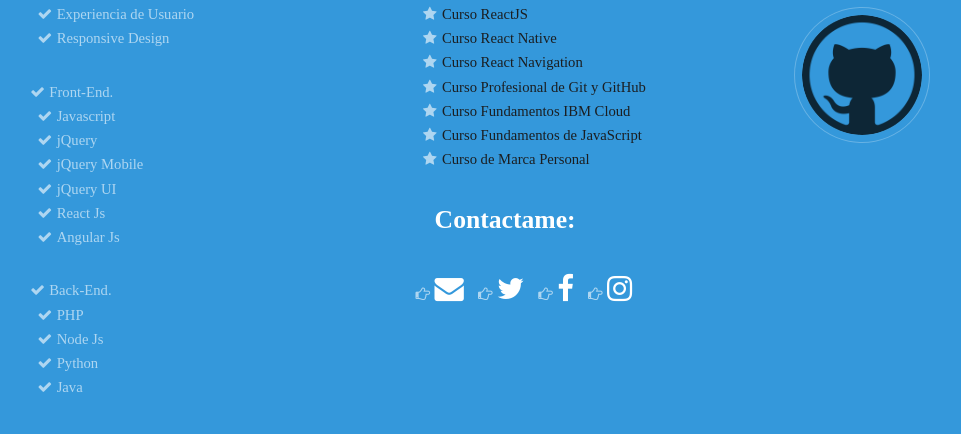
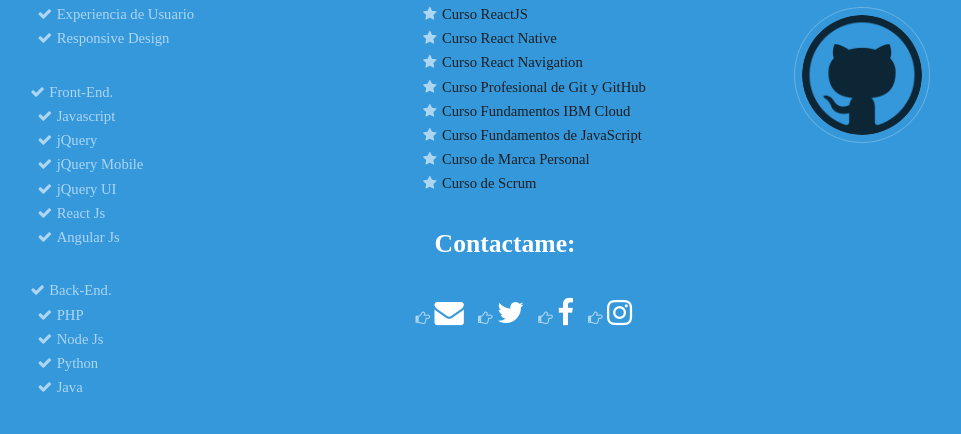
Before and after one commit to offcarlospetit/webPage, a PHP site: page / in a window 1280 px wide. Shown: the part 1612-2046 px from the top of the page, without its empty margins (158-1119 px from the left). Run offline with PHP 8.4, Linux system fonts and the light colour scheme; data that the repository does not hold is empty; some libraries are stand-ins or nearby versions; some web fonts are replaced.

Commit message:
certificado scrum

```diff
--- a/index.php
+++ b/index.php
@@ -177,6 +177,7 @@
 										<li class="star"><a style="color: #1b1e21;" href="certificados/diploma-ibm-cloud.pdf" target="_blank"><bold>Curso Fundamentos IBM Cloud</bold></a></li>
 										<li class="star"><a style="color: #1b1e21;" href="certificados/fundamentos-javascript.pdf" target="_blank"><bold>Curso Fundamentos de JavaScript</bold></a></li>
 										<li class="star"><a style="color: #1b1e21;" href="certificados/marca-personal.pdf" target="_blank"><bold>Curso de Marca Personal</bold></a></li>
+										<li class="star"><a style="color: #1b1e21;" href="certificados/diploma-scrum.pdf" target="_blank"><bold>Curso de Scrum</bold></a></li>
 									</ul>
 
                                     <h3>Contactame: </h3>
```
